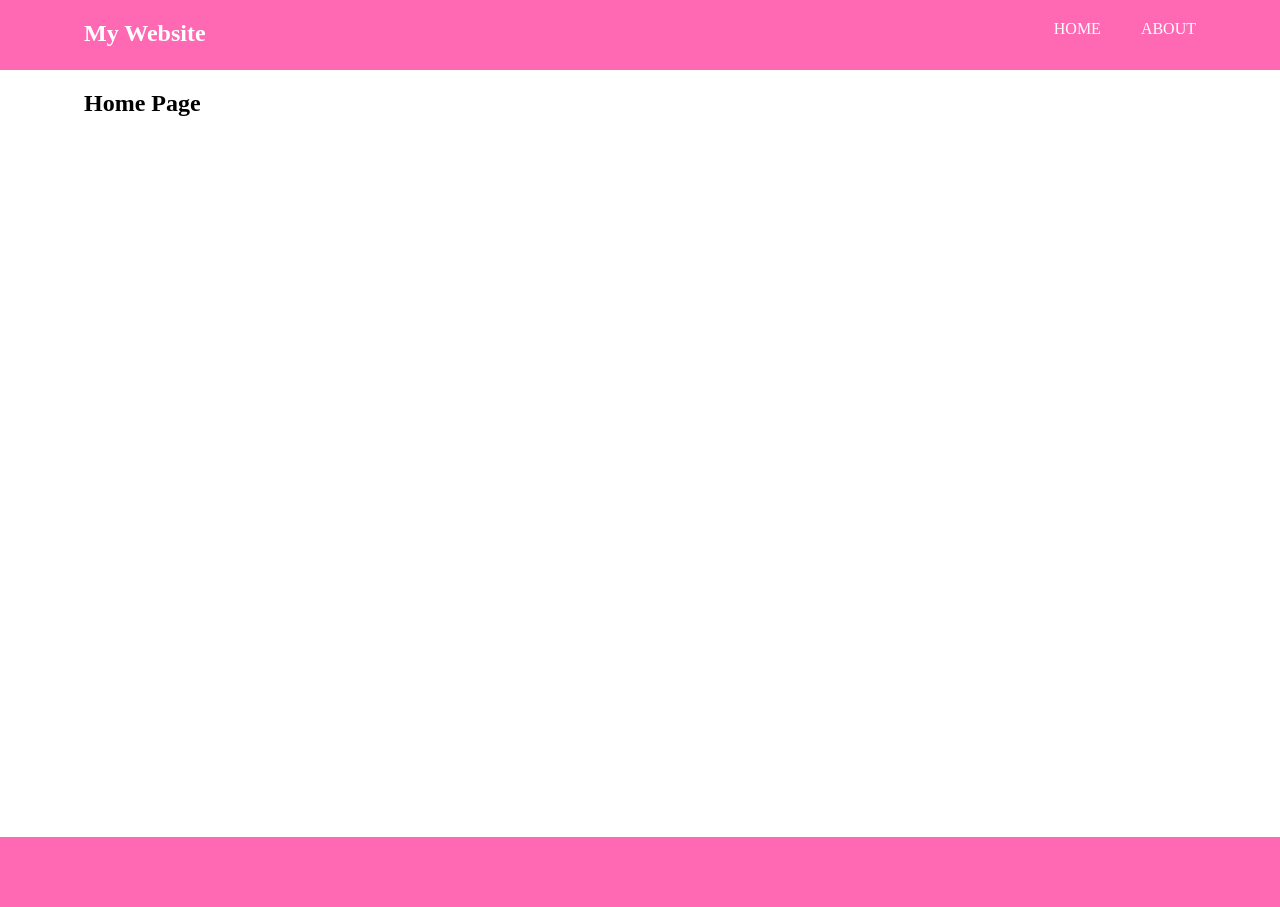
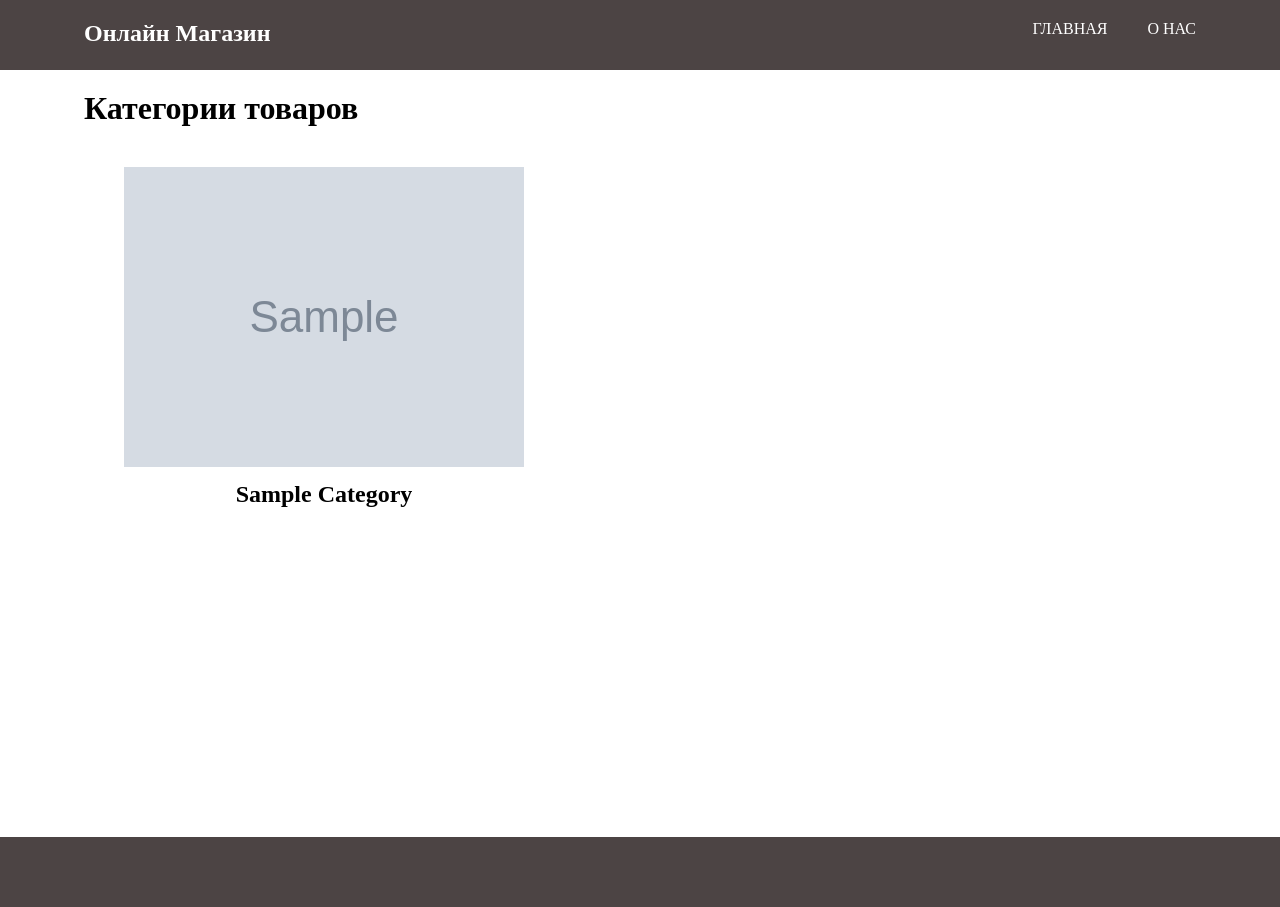
Before and after one commit to davidemeliyanov/online-store, a PHP site: page / in a window 1280 px wide. Run offline with PHP 8.4, Linux system fonts and the light colour scheme; tables that the repository leaves empty or names only in its code hold one stand-in row (values such as "Sample post"); grey boxes marked "Sample" are stand-in pictures.

Commit message:
added shop products with categories

```diff
--- a/index.php
+++ b/index.php
@@ -3,11 +3,14 @@
 use app\Route;
 use app\View;
 use app\controllers\MainController;
+use app\controllers\ShopController;
 
 require_once './vendor/autoload.php';
 
 Route::get('/', [MainController::class, 'index']);
-
 Route::get('/about', [MainController::class, 'about']);
 
+// Shop Stuff
+Route::get('/shop/{category}', [ShopController::class, 'products']);
+
 Route::run();
--- a/src/Db.php
+++ b/src/Db.php
@@ -16,7 +16,7 @@ class Db
         $this->host = "localhost";
         $this->username = "root";
         $this->password = "";
-        $this->dbname = "testing";
+        $this->dbname = "store";
         $this->charset = "utf8mb4";
 
         $dsn = "mysql:host=" . $this->host . ";dbname=". $this->dbname . ";charset=". $this->charset;
--- a/src/controllers/MainController.php
+++ b/src/controllers/MainController.php
@@ -2,12 +2,14 @@
 
 namespace app\controllers;
 use app\View;
+use app\models\Categories;
 
 class MainController
 {
     public static function index()
     {
-        View::render('home');
+        $categories = Categories::all();
+        View::render('home', $categories);
     }
 
     public static function about()
--- /dev/null
+++ b/src/models/Categories.php
@@ -0,0 +1,15 @@
+<?php
+
+namespace app\models;
+use app\Db;
+
+class Categories
+{
+    public static function all()
+    {
+        $db = new Db();
+        $stmt = $db->connect()->query('SELECT * FROM categories');
+        $stmt = $stmt->fetchAll();
+        return $stmt;
+    }
+}
--- a/src/views/css/main.css
+++ b/src/views/css/main.css
@@ -1,12 +1,15 @@
 :root {
     --main-padding: 20px;
     --main-color: #fff;
-    --main-bg: hotpink;
+    --main-bg: #4c4444;
 }
 * {
     margin: 0;
     padding: 0;
     box-sizing: border-box;
+}
+.flx {
+    display: flex;
 }
 .container {
     margin: 0 auto;
@@ -36,3 +39,18 @@ nav a {
     text-transform: uppercase;
     color: #fff;
 }
+.categories {
+    padding: 40px;
+    gap: 40px;
+}
+.product-category img {
+    padding-bottom: 10px;
+}
+.product-category h2 {
+    text-align: center;
+    text-transform: capitalize;
+}
+.categories a {
+    text-decoration: none;
+    color: #000;
+}
--- a/src/views/home.php
+++ b/src/views/home.php
@@ -1 +1,11 @@
-<h2>Home Page</h2>
+<h1>Категории товаров</h1>
+<div class="categories flx">
+    <?php foreach($data as $category):?>
+    <a href="/shop/<?php echo $category['name'] ?>">
+        <div class="product-category">
+            <img src="<?php echo $category['image'] ?>" alt="">
+            <h2><?php echo $category['name'] ?></h2>
+        </div>
+    </a>
+    <?php endforeach;?>
+</div>
--- a/src/views/layouts/default.php
+++ b/src/views/layouts/default.php
@@ -10,15 +10,15 @@
     <header>
         <div class="container">
             <div class="logo">
-                <h2>My Website</h2>
+                <h2>Онлайн Магазин</h2>
             </div>
             <nav>
                 <ul>
                     <li>
-                        <a href="/">home</a>
+                        <a href="/">главная</a>
                     </li>
                     <li>
-                        <a href="/about">about</a>
+                        <a href="/about">о нас</a>
                     </li>
                 </ul>
             </nav>
```
Also changed, not shown: src/controllers/ShopController.php (added, +15 -0 lines), src/models/Products.php (added, +23 -0 lines), src/views/products.php (added, +11 -0 lines), src/views/images/man.jpg (added), src/views/images/woman.jpg (added).
